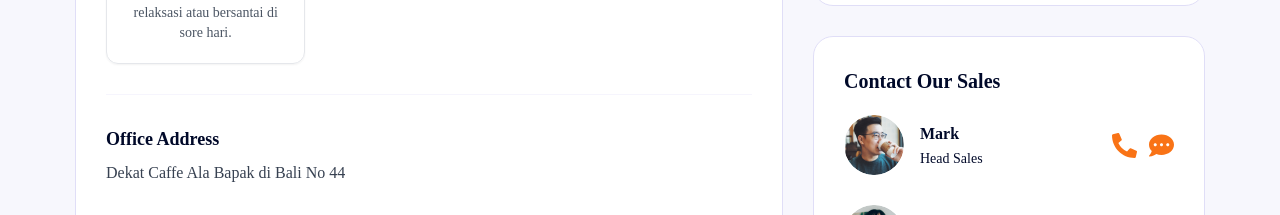
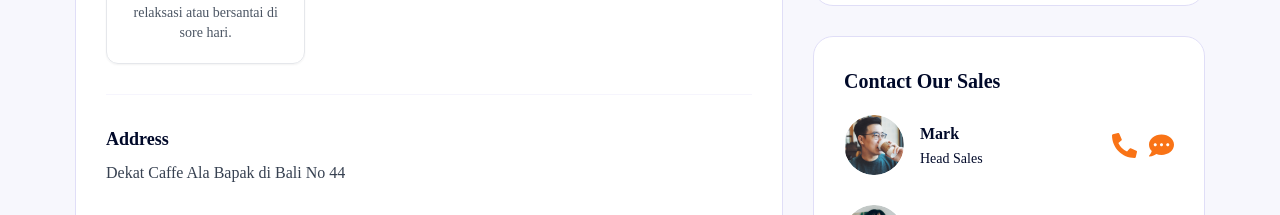
Before and after one commit to Anugerah20/Nginep-FE, a Next.js app: page /hotel/hotel-tabanan-bali-super-high-class in a window 1280 px wide. Shown: the part 1000-1215 px from the top of the page. Built offline with nearby package versions, Linux system fonts and the light colour scheme; grey boxes are pictures that could not be loaded.

Commit message:
refactor: update address hotel

```diff
--- a/src/app/(front)/hotel/[slug]/page.tsx
+++ b/src/app/(front)/hotel/[slug]/page.tsx
@@ -44,7 +44,6 @@ export default async function DetailHotel({ params }: Props) {
         id="Details"
         className="relative flex flex-col lg:flex-row max-w-[1130px] mx-auto gap-8 md:gap-[30px] px-5 md:px-0 mb-20 z-10"
       >
-        {/* Kiri */}
         <div className="flex flex-col w-full rounded-[20px] border border-[#E0DEF7] p-5 md:p-[30px] gap-5 md:gap-[30px] bg-white">
           {hotel.tags.map((tag, i) => (
             <p
@@ -89,12 +88,11 @@ export default async function DetailHotel({ params }: Props) {
           <hr className="border-[#F6F5FD]" />
 
           <div className="flex flex-col gap-2">
-            <h2 className="font-bold text-lg">Office Address</h2>
+            <h2 className="font-bold text-lg">Address</h2>
             <p className="text-gray-700 text-sm md:text-base">
               {hotel.address}
             </p>
           </div>
-
           <div className="overflow-hidden w-full h-[250px] sm:h-[300px] md:h-[280px] rounded-md">
             <iframe
               className="h-full w-full border-0"
@@ -104,8 +102,6 @@ export default async function DetailHotel({ params }: Props) {
             />
           </div>
         </div>
-
-        {/* Kanan */}
         <div className="w-full lg:w-[392px] flex flex-col shrink-0 gap-6 md:gap-[30px]">
           <div className="flex flex-col rounded-[20px] border border-[#E0DEF7] p-5 md:p-[30px] gap-5 md:gap-[30px] bg-white">
             {hotel.isFullBooked ? (
@@ -154,7 +150,6 @@ export default async function DetailHotel({ params }: Props) {
               Book This Hotel
             </a>
           </div>
-
           <div className="flex flex-col rounded-[20px] border border-[#E0DEF7] p-5 md:p-[30px] gap-5 bg-white">
             <h2 className="font-bold text-lg md:text-xl">Contact Our Sales</h2>
             <div className="flex flex-col gap-5 md:gap-[30px]">
```
